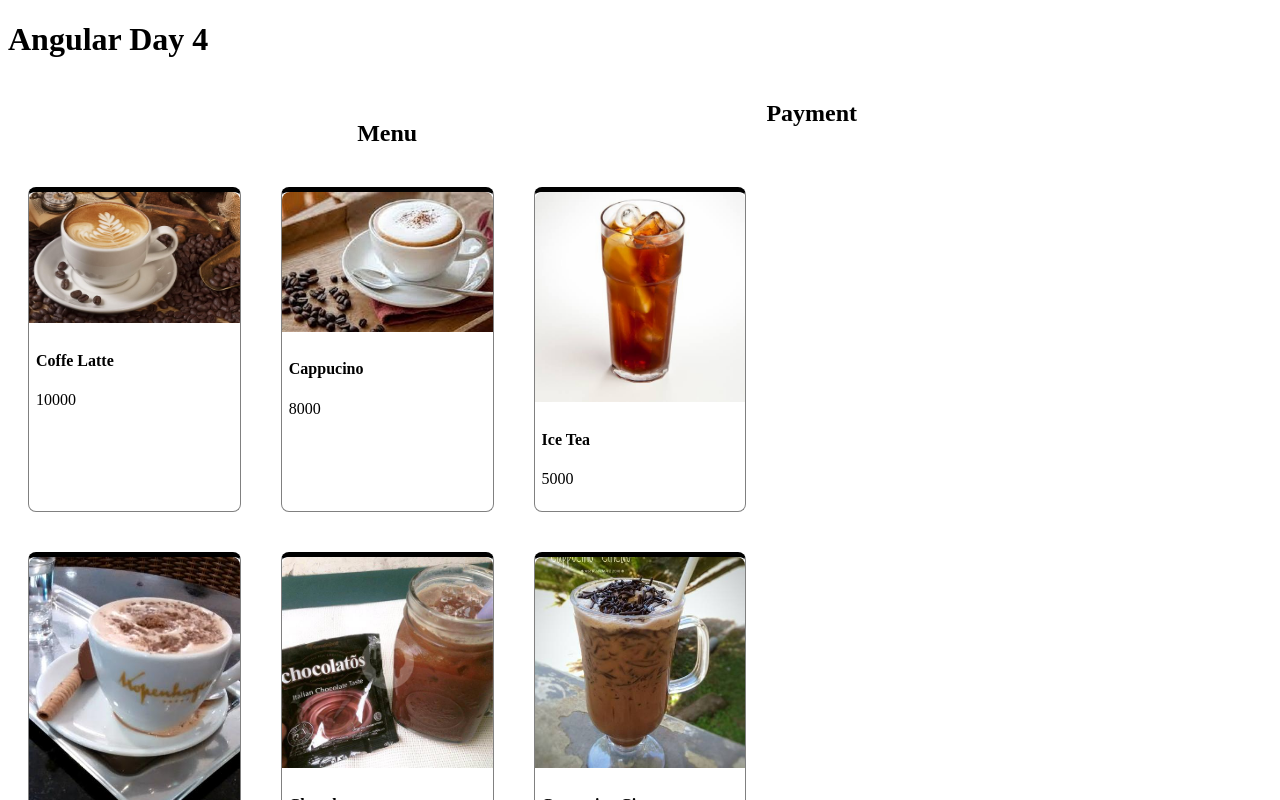
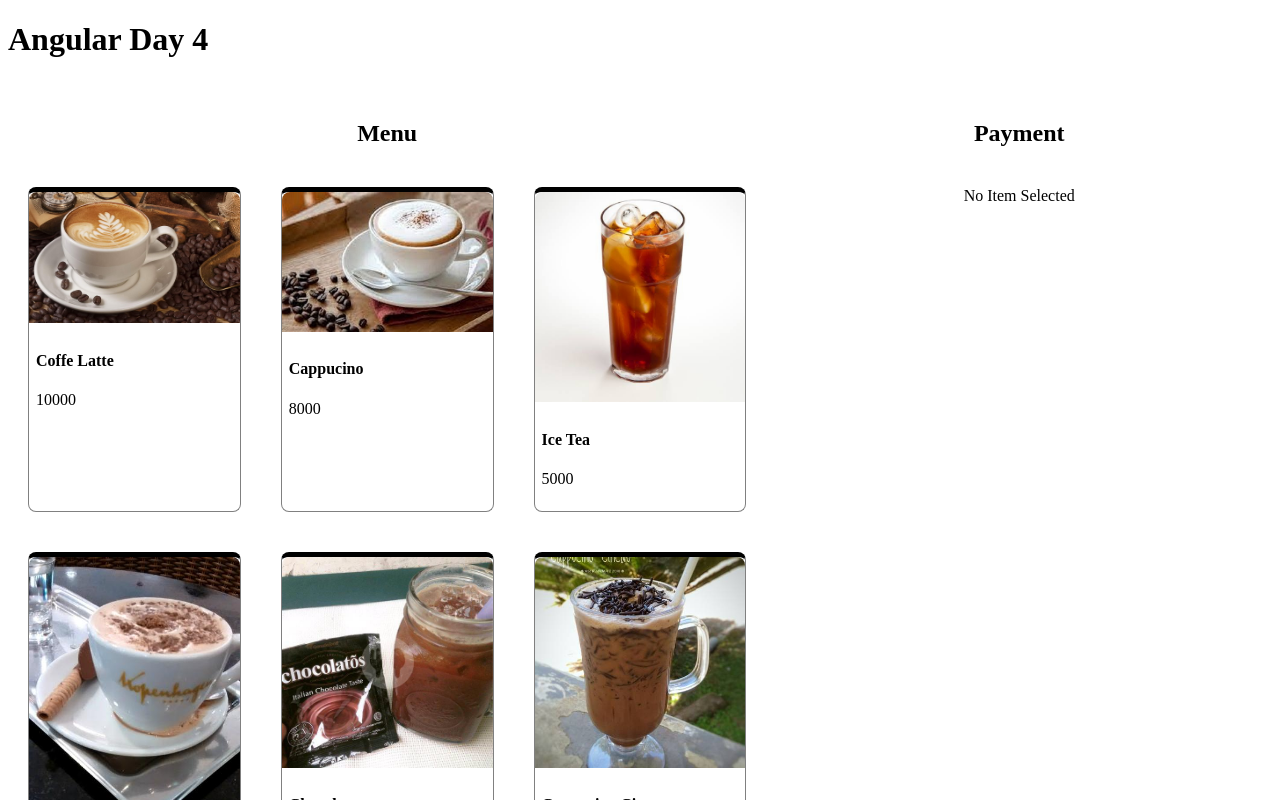
Before and after one commit to zaidannoor/zaidan_upn_zetta_learning, an Angular app in the folder angular-tour-of-heroes/: page /cashier in a window 1280 px wide. Shown: the top 800 px of the page. Built offline with nearby package versions, Linux system fonts and the light colour scheme.

Commit message:
styling payment component

```diff
--- a/angular-tour-of-heroes/src/app/cashier/payment/payment.component.css
+++ b/angular-tour-of-heroes/src/app/cashier/payment/payment.component.css
@@ -0,0 +1,32 @@
+*{
+    box-sizing: border-box;
+}
+
+h2{
+    text-align: center;
+    padding-top: 20px;
+}
+
+.payment-list{
+    display: flex;
+    padding: 8px;
+}
+
+.payment-title{
+    flex: 1;
+}
+
+.payment-price{
+    flex: 1;
+}
+
+.total{
+    display: block;
+    margin-top: 15px;
+    padding: 8px;
+}
+
+.noItem{
+    text-align: center;
+    padding-top: 20px;
+}
--- a/angular-tour-of-heroes/src/app/cashier/payment/payment.component.html
+++ b/angular-tour-of-heroes/src/app/cashier/payment/payment.component.html
@@ -1,6 +1,32 @@
 <h2>Payment</h2>
-<!-- <div class="payment-list" *ngFor="let payment of payments">
-    <span class="payment-title">{{ payment.amount }}x {{ payment.title }}</span>
-    <span class="payment-price">Rp {{ payment.amount * payment.price }}</span>
-    <button (click)="removeItem(payment)">Remove</button>
-</div> -->
+<div class="payment-list" *ngFor="let item of items">
+    <span class="payment-title">{{ item.amount }}x {{ item.name }}</span>
+    <span class="payment-price">Rp {{ item.amount * item.price }}</span>
+    <button (click)="removeItem(item)">Remove</button>
+</div>
+
+    <ng-template *ngIf="items.length >0 then totalPayment; else noItem"></ng-template>
+    <ng-template #totalPayment >
+        <span class="total" bgGreen> Total : Rp.{{total}}</span>
+    </ng-template>
+    <ng-template #noItem >
+        <p class="noItem">No Item Selected</p>
+    </ng-template>
+
+<!-- <table #bgAqua>
+    <tr *ngFor = "let item of items">
+        <td><span>{{ item.amount }} x {{item.name}}</span></td>
+        <td><span>Rp. {{item.price}}</span> </td>
+        <td> <button type="button" class="btn btn-outline-danger" (click)="removeItem(item)"> Remove</button></td>
+    </tr>
+
+    <tr class="tot" >
+        <ng-template *ngIf="items.length >0 then totalPayment; else noItem"></ng-template>
+        <ng-template #totalPayment>
+            <td colspan="3" bgGreen > Total : Rp.{{total}}</td>
+        </ng-template>
+        <ng-template #noItem  >
+            <td > No Item Selected</td>
+        </ng-template>
+    </tr>
+</table> -->
```
